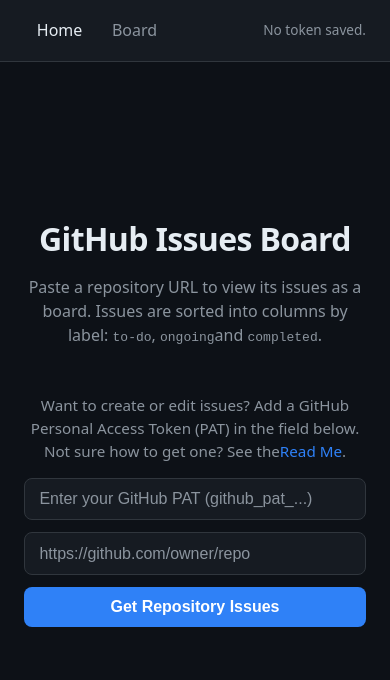
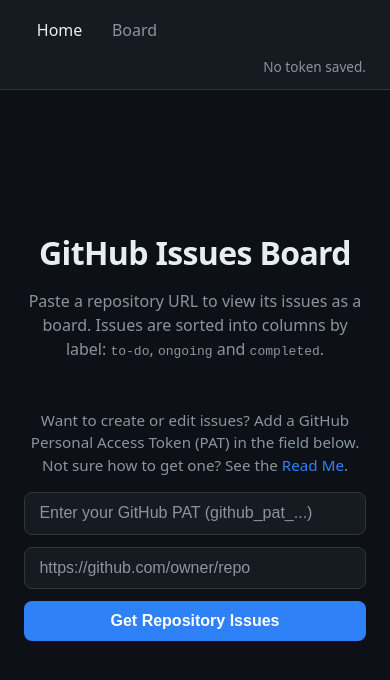
Before and after one commit to BassamR14/js3-finalproject-sprintboard, a Next.js app: page / in a window 390 px wide. Shown: the top 680 px of the page. Built offline with nearby package versions, Linux system fonts and the light colour scheme.

Commit message:
Added mobile responsiveness (425px) to navigation, board page, and columns, as well as adjusted text on home page.

```diff
--- a/src/app/board/[owner]/[repo]/page.module.css
+++ b/src/app/board/[owner]/[repo]/page.module.css
@@ -44,3 +44,9 @@
 .newIssueButton:hover {
   background: var(--accent-hover);
 }
+
+@media (max-width: 425px) {
+  .newIssueButton {
+    padding: 0.35rem 0.75rem;
+  }
+}
--- a/src/app/components/Navigation.module.css
+++ b/src/app/components/Navigation.module.css
@@ -68,3 +68,17 @@
     background 0.15s;
   cursor: not-allowed;
 }
+
+@media (max-width: 425px) {
+  .nav {
+    flex-wrap: wrap;
+    row-gap: 0.5rem;
+  }
+
+  .token {
+    margin-left: 0;
+    width: 100%;
+    justify-content: flex-end;
+    gap: 0.35rem;
+  }
+}
--- a/src/app/page.tsx
+++ b/src/app/page.tsx
@@ -31,12 +31,12 @@
         <h1 className={styles.title}>GitHub Issues Board</h1>
         <p className={styles.subtitle}>
           Paste a repository URL to view its issues as a board. Issues are
-          sorted into columns by label: <code>to-do</code>, <code>ongoing</code>
+          sorted into columns by label: <code>to-do</code>, <code>ongoing</code>{" "}
           and <code>completed</code>.
         </p>
         <p className={styles.note}>
           Want to create or edit issues? Add a GitHub Personal Access Token
-          (PAT) in the field below. Not sure how to get one? See the
+          (PAT) in the field below. Not sure how to get one? See the{" "}
           <a
             href="https://github.com/BassamR14/js3-finalproject-sprintboard"
             target="_blank">
```
Also changed, not shown: src/app/components/KanbanBoard.module.css (+15 -0 lines), src/app/components/KanbanColumn.module.css (+8 -0 lines).
